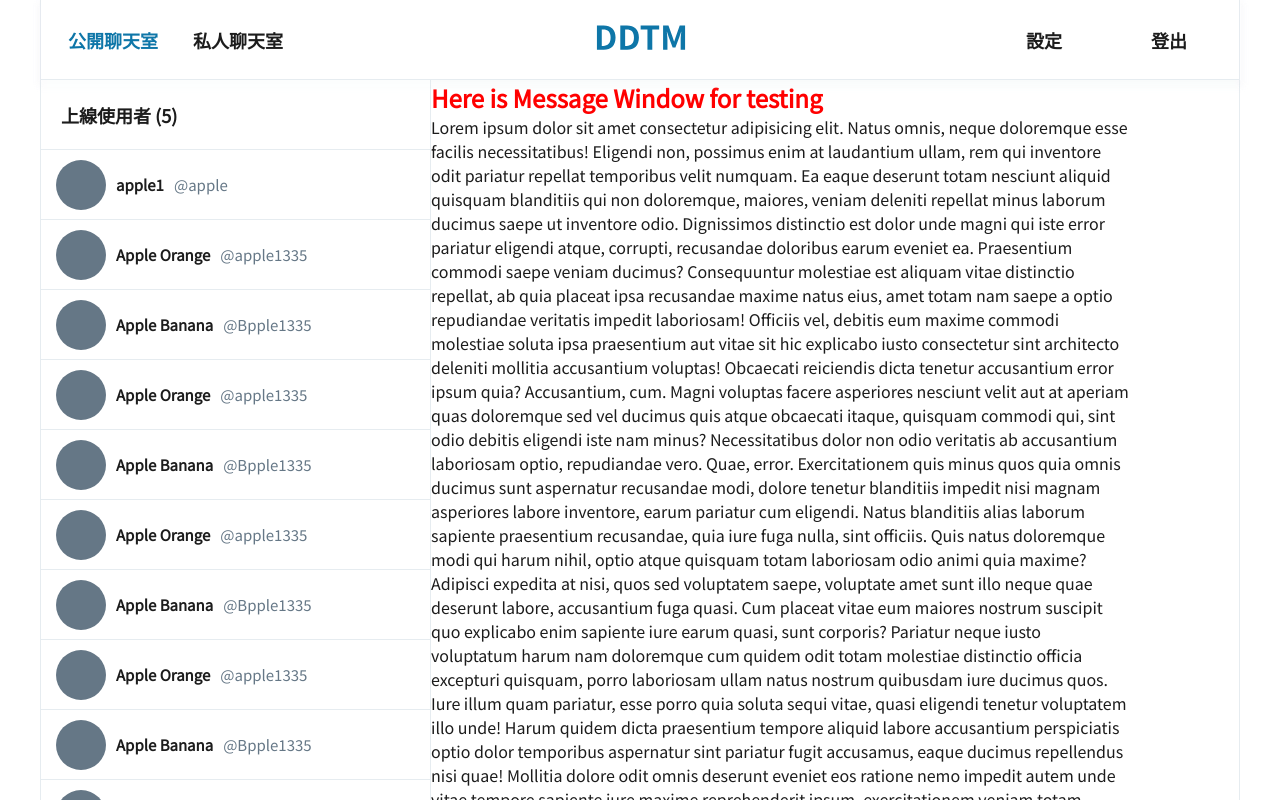
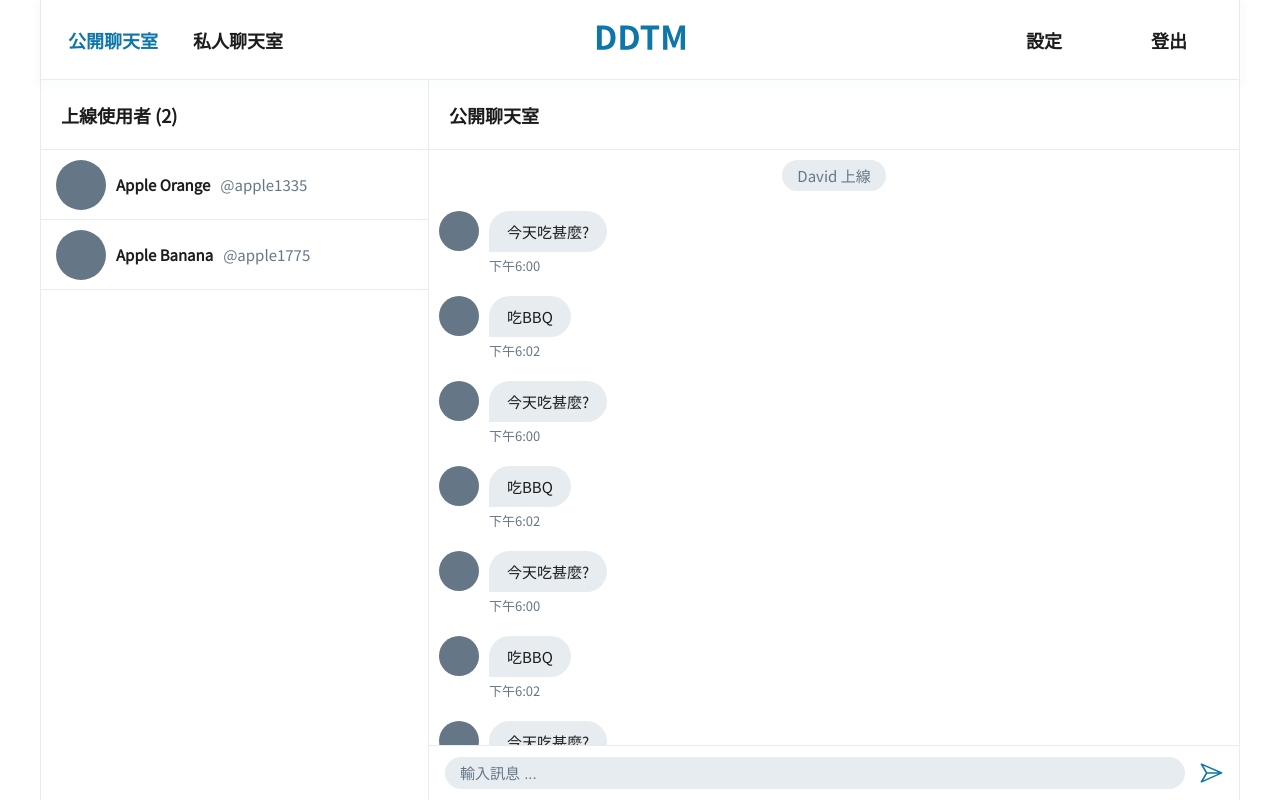
Before and after one commit to DollyChen-CYC/Chatroom-Frontend, a React (Create React App) app: page /public in a window 1280 px wide. Built offline with nearby package versions, Linux system fonts and the light colour scheme.

Commit message:
feat. chatroom HTML/CSS setting & online user loop setting

```diff
--- a/src/components/ChatWindow.js
+++ b/src/components/ChatWindow.js
@@ -1,96 +1,114 @@
+import React, { useEffect, useState } from "react";
+import { useHistory } from "react-router-dom";
+
 const ChatWindow = () => {
   return (
-    <div>
-      <h1>Here is Message Window for testing</h1>
-      <p>
-        Lorem ipsum dolor sit amet consectetur adipisicing elit. Natus omnis,
-        neque doloremque esse facilis necessitatibus! Eligendi non, possimus
-        enim at laudantium ullam, rem qui inventore odit pariatur repellat
-        temporibus velit numquam. Ea eaque deserunt totam nesciunt aliquid
-        quisquam blanditiis qui non doloremque, maiores, veniam deleniti
-        repellat minus laborum ducimus saepe ut inventore odio. Dignissimos
-        distinctio est dolor unde magni qui iste error pariatur eligendi atque,
-        corrupti, recusandae doloribus earum eveniet ea. Praesentium commodi
-        saepe veniam ducimus? Consequuntur molestiae est aliquam vitae
-        distinctio repellat, ab quia placeat ipsa recusandae maxime natus eius,
-        amet totam nam saepe a optio repudiandae veritatis impedit laboriosam!
-        Officiis vel, debitis eum maxime commodi molestiae soluta ipsa
-        praesentium aut vitae sit hic explicabo iusto consectetur sint
-        architecto deleniti mollitia accusantium voluptas! Obcaecati reiciendis
-        dicta tenetur accusantium error ipsum quia? Accusantium, cum. Magni
-        voluptas facere asperiores nesciunt velit aut at aperiam quas doloremque
-        sed vel ducimus quis atque obcaecati itaque, quisquam commodi qui, sint
-        odio debitis eligendi iste nam minus? Necessitatibus dolor non odio
-        veritatis ab accusantium laboriosam optio, repudiandae vero. Quae,
-        error. Exercitationem quis minus quos quia omnis ducimus sunt aspernatur
-        recusandae modi, dolore tenetur blanditiis impedit nisi magnam
-        asperiores labore inventore, earum pariatur cum eligendi. Natus
-        blanditiis alias laborum sapiente praesentium recusandae, quia iure fuga
-        nulla, sint officiis. Quis natus doloremque modi qui harum nihil, optio
-        atque quisquam totam laboriosam odio animi quia maxime? Adipisci
-        expedita at nisi, quos sed voluptatem saepe, voluptate amet sunt illo
-        neque quae deserunt labore, accusantium fuga quasi. Cum placeat vitae
-        eum maiores nostrum suscipit quo explicabo enim sapiente iure earum
-        quasi, sunt corporis? Pariatur neque iusto voluptatum harum nam
-        doloremque cum quidem odit totam molestiae distinctio officia excepturi
-        quisquam, porro laboriosam ullam natus nostrum quibusdam iure ducimus
-        quos. Iure illum quam pariatur, esse porro quia soluta sequi vitae,
-        quasi eligendi tenetur voluptatem illo unde! Harum quidem dicta
-        praesentium tempore aliquid labore accusantium perspiciatis optio dolor
-        temporibus aspernatur sint pariatur fugit accusamus, eaque ducimus
-        repellendus nisi quae! Mollitia dolore odit omnis deserunt eveniet eos
-        ratione nemo impedit autem unde vitae tempore sapiente iure maxime
-        reprehenderit ipsum, exercitationem veniam totam saepe! Sed maxime,
-        beatae fugit ullam aperiam minima quos esse quaerat adipisci nesciunt ut
-        amet fuga magni officiis. Amet dolorem sequi esse consequuntur
-        reiciendis, quaerat deserunt tempore, officia nulla laudantium, tempora
-        excepturi voluptas voluptate sed sapiente praesentium totam veritatis
-        aliquid? Consectetur consequatur reprehenderit, debitis quas assumenda
-        voluptatem veritatis dignissimos, dicta velit dolores hic eos cumque
-        labore incidunt modi voluptate? Molestias facere voluptatibus suscipit
-        beatae explicabo consequuntur dolores laborum aspernatur officia,
-        tempore dicta ipsa ab pariatur numquam ad illum ipsum rerum, ducimus
-        molestiae. Et odit sint dicta nisi veritatis dignissimos placeat
-        reprehenderit, incidunt repellat facilis deserunt dolorum voluptate
-        labore nihil, dolores alias at est fuga! Labore, explicabo ipsam illo
-        optio dolor debitis aperiam laudantium inventore odit dolores beatae quo
-        architecto! Saepe totam ea facilis odio, culpa consequuntur obcaecati ut
-        commodi dolores, delectus cumque quas! Quo ipsa commodi delectus fuga
-        sequi possimus dolore, incidunt temporibus repudiandae officiis adipisci
-        modi ea sed quod similique velit molestias accusantium deserunt? Dicta
-        placeat sed dolor tenetur quod labore expedita amet magni ratione. Esse
-        sapiente ipsam fugit labore est nulla dicta expedita ut autem corporis.
-        Qui sequi impedit, ad doloremque maiores, nesciunt voluptas quidem quas
-        distinctio accusamus id saepe dolores sit odio. Facere sint illo
-        corporis debitis repudiandae expedita, quos, quia, incidunt animi
-        aliquam iure dolorem laborum rem quidem explicabo veniam nihil beatae
-        ullam ipsam excepturi unde voluptatibus a quod. Ipsa tenetur ab harum
-        deserunt non ipsam libero doloribus voluptatibus dolorum reiciendis fuga
-        laboriosam, odit eveniet quaerat commodi et officia omnis, amet itaque.
-        Corporis molestias porro odio, ea nobis consequatur voluptate inventore?
-        Nesciunt optio numquam ipsa illo sapiente nisi recusandae consectetur
-        ducimus, molestias laudantium facilis quod odio necessitatibus doloribus
-        architecto, molestiae possimus veritatis quasi quo dolorem! Vero aliquam
-        obcaecati vel veniam. Veritatis praesentium magni recusandae repudiandae
-        consequuntur voluptatem assumenda molestias perspiciatis consequatur!
-        Nemo quia velit veritatis animi, vitae ipsam voluptas! Tenetur,
-        officiis. Molestiae culpa corrupti aliquid quae reprehenderit dolorum
-        nam ipsa, iusto numquam incidunt illum quasi commodi molestias,
-        aspernatur similique quam vitae minima excepturi dolores itaque id qui,
-        soluta est dolor! Dolorum nostrum odit nisi et vero id ipsam sed, porro
-        consequatur deserunt expedita fuga incidunt sint molestias obcaecati
-        pariatur culpa, quis neque tempora reiciendis voluptatem facere odio
-        deleniti! Aliquam saepe quas libero ea. Aliquid doloribus expedita
-        temporibus sapiente quasi officiis ut, inventore dolore ad? Aperiam
-        illum obcaecati sint aut? Placeat tempore, officiis eius quia, eveniet
-        non deleniti possimus doloremque quod porro perferendis officia vel
-        alias consequatur vitae ab est magni. Tempora consectetur, numquam unde
-        inventore placeat culpa esse, dolorum corporis ducimus, tenetur aperiam.
-        Totam quidem neque fuga non sit quas quibusdam id maiores eius fugiat
-        nostrum enim nesciunt accusamus eaque, ipsum sapiente nisi quia alias?
-        Eligendi nostrum, at debitis adipisci ex minus, tenetur vitae
-        exercitationem officia sunt quas.
-      </p>
+    <div className="chatroom">
+      <div className="chatroom__title">
+        <h1 className="chatroom__title__text font__black__18__700">
+          公開聊天室
+        </h1>
+      </div>
+
+      <div className="chatroom__container">
+        <div className="chatroom__message">
+          <div className="chatroom__message__info">
+            <div className="info-text">David 上線</div>
+          </div>
+
+          <div className="chatroom__message__receive">
+            <div className="avatar"></div>
+            <div className="wrapper">
+              <div className="message">今天吃甚麼?</div>
+              <span className="time">下午6:00</span>
+            </div>
+          </div>
+          <div className="chatroom__message__receive">
+            <div className="avatar"></div>
+            <div className="wrapper">
+              <div className="message">吃BBQ</div>
+              <span className="time">下午6:02</span>
+            </div>
+          </div>
+          <div className="chatroom__message__receive">
+            <div className="avatar"></div>
+            <div className="wrapper">
+              <div className="message">今天吃甚麼?</div>
+              <span className="time">下午6:00</span>
+            </div>
+          </div>
+          <div className="chatroom__message__receive">
+            <div className="avatar"></div>
+            <div className="wrapper">
+              <div className="message">吃BBQ</div>
+              <span className="time">下午6:02</span>
+            </div>
+          </div>
+          <div className="chatroom__message__receive">
+            <div className="avatar"></div>
+            <div className="wrapper">
+              <div className="message">今天吃甚麼?</div>
+              <span className="time">下午6:00</span>
+            </div>
+          </div>
+          <div className="chatroom__message__receive">
+            <div className="avatar"></div>
+            <div className="wrapper">
+              <div className="message">吃BBQ</div>
+              <span className="time">下午6:02</span>
+            </div>
+          </div>
+          <div className="chatroom__message__receive">
+            <div className="avatar"></div>
+            <div className="wrapper">
+              <div className="message">今天吃甚麼?</div>
+              <span className="time">下午6:00</span>
+            </div>
+          </div>
+          <div className="chatroom__message__receive">
+            <div className="avatar"></div>
+            <div className="wrapper">
+              <div className="message">吃BBQ</div>
+              <span className="time">下午6:02</span>
+            </div>
+          </div>
+          <div className="chatroom__message__receive">
+            <div className="avatar"></div>
+            <div className="wrapper">
+              <div className="message">今天吃甚麼?</div>
+              <span className="time">下午6:00</span>
+            </div>
+          </div>
+          <div className="chatroom__message__receive">
+            <div className="avatar"></div>
+            <div className="wrapper">
+              <div className="message">吃BBQ</div>
+              <span className="time">下午6:02</span>
+            </div>
+          </div>
+
+          <div className="chatroom__message__send">
+            <div className="wrapper">
+              <div className="message">好耶~~</div>
+              <span className="time">下午6:03</span>
+            </div>
+          </div>
+        </div>
+
+        <div className="chatroom__launch">
+          <form action="" className="chatroom__launch__form">
+            <input
+              type="text"
+              className="chatroom__launch__form__input"
+              placeholder="輸入訊息 ..."
+            />
+            <button
+              type="submit"
+              className="chatroom__launch__form__send-btn"
+            ></button>
+          </form>
+        </div>
+      </div>
     </div>
   );
 };
--- a/src/components/OnlineUserList.js
+++ b/src/components/OnlineUserList.js
@@ -1,78 +1,29 @@
+import React, { useEffect, useState } from "react";
+import { useHistory } from "react-router-dom";
+
 const OnlineUserList = () => {
+  let data = [
+    { id: "2", name: "Apple Orange", account: "apple1335", avatar: "" },
+    { id: "4", name: "Apple Banana", account: "apple1775", avatar: "" },
+  ];
+  let [onlineUserData, setOnlineUserData] = useState(data);
+
   return (
     <div className="list">
       <div className="list__title">
         <h1 className="list__title__text font__black__18__700">
-          上線使用者 ({5})
+          上線使用者 ({onlineUserData.length})
         </h1>
       </div>
 
       <div className="list__users">
-        <div className="list__users__card">
-          <div className="avatar"></div>
-          <h3 className="name font__black__15__700">apple1</h3>
-          <h3 className="account font__gray__15__500">@apple</h3>
-        </div>
-        <div className="list__users__card">
-          <div className="avatar"></div>
-          <h3 className="name font__black__15__700">Apple Orange</h3>
-          <h3 className="account font__gray__15__500">@apple1335</h3>
-        </div>
-        <div className="list__users__card">
-          <div className="avatar"></div>
-          <h3 className="name font__black__15__700">Apple Banana</h3>
-          <h3 className="account font__gray__15__500">@Bpple1335</h3>
-        </div>
-        <div className="list__users__card">
-          <div className="avatar"></div>
-          <h3 className="name font__black__15__700">Apple Orange</h3>
-          <h3 className="account font__gray__15__500">@apple1335</h3>
-        </div>
-        <div className="list__users__card">
-          <div className="avatar"></div>
-          <h3 className="name font__black__15__700">Apple Banana</h3>
-          <h3 className="account font__gray__15__500">@Bpple1335</h3>
-        </div>
-        <div className="list__users__card">
-          <div className="avatar"></div>
-          <h3 className="name font__black__15__700">Apple Orange</h3>
-          <h3 className="account font__gray__15__500">@apple1335</h3>
-        </div>
-        <div className="list__users__card">
-          <div className="avatar"></div>
-          <h3 className="name font__black__15__700">Apple Banana</h3>
-          <h3 className="account font__gray__15__500">@Bpple1335</h3>
-        </div>
-        <div className="list__users__card">
-          <div className="avatar"></div>
-          <h3 className="name font__black__15__700">Apple Orange</h3>
-          <h3 className="account font__gray__15__500">@apple1335</h3>
-        </div>
-        <div className="list__users__card">
-          <div className="avatar"></div>
-          <h3 className="name font__black__15__700">Apple Banana</h3>
-          <h3 className="account font__gray__15__500">@Bpple1335</h3>
-        </div>
-        <div className="list__users__card">
-          <div className="avatar"></div>
-          <h3 className="name font__black__15__700">Apple Orange</h3>
-          <h3 className="account font__gray__15__500">@apple1335</h3>
-        </div>
-        <div className="list__users__card">
-          <div className="avatar"></div>
-          <h3 className="name font__black__15__700">Apple Banana</h3>
-          <h3 className="account font__gray__15__500">@Bpple1335</h3>
-        </div>
-        <div className="list__users__card">
-          <div className="avatar"></div>
-          <h3 className="name font__black__15__700">Apple Orange</h3>
-          <h3 className="account font__gray__15__500">@apple1335</h3>
-        </div>
-        <div className="list__users__card">
-          <div className="avatar"></div>
-          <h3 className="name font__black__15__700">Apple Banana</h3>
-          <h3 className="account font__gray__15__500">@Bpple1335</h3>
-        </div>
+        {onlineUserData.map((user) => (
+          <div className="list__users__card">
+            <div className="avatar">{user.avatar}</div>
+            <h3 className="name font__black__15__700">{user.name}</h3>
+            <h3 className="account font__gray__15__500">@{user.account}</h3>
+          </div>
+        ))}
       </div>
     </div>
   );
--- a/src/stylesheets/_basic.scss
+++ b/src/stylesheets/_basic.scss
@@ -49,10 +49,11 @@ body {
     .right-chat-section {
       height: 100%;
       width: 100%;
-      overflow-y: auto;
-      @extend %hidden-scrollbar-setting;
+      // overflow-y: auto;
+      // @extend %hidden-scrollbar-setting;
       @include pc-media {
-        max-width: 700px;
+        // width: 80%;
+        max-width: 810px;
         flex-grow: 1;
       }
     }
--- a/src/stylesheets/_publicChatroom.scss
+++ b/src/stylesheets/_publicChatroom.scss
@@ -1,5 +1,4 @@
 // online User List
-
 .list {
   width: 100%;
   position: relative;
@@ -42,3 +41,141 @@
     }
   }
 }
+
+// public chatroom
+.chatroom {
+  height: 100%;
+  &__title {
+    height: 70px;
+    width: 100%;
+    position: sticky;
+    top: 0px;
+    background-color: $white-bg;
+    padding: 0 20px;
+    text-align: start;
+    line-height: 70px;
+    border-bottom: 1px solid $border-gray;
+  }
+
+  &__container {
+    display: flex;
+    flex-direction: column;
+    justify-content: space-between;
+    height: calc(100% - 70px);
+  }
+
+  &__message {
+    overflow-y: auto;
+    @extend %hidden-scrollbar-setting;
+    display: flex;
+    flex-direction: column;
+
+    &__info {
+      margin: 10px 0px;
+      display: flex;
+      justify-content: center;
+      .info-text {
+        padding: 5px 15px;
+        border-radius: 50px;
+        background-color: $border-gray;
+        font-size: 15px;
+        font-weight: 500;
+        color: $text-gray;
+      }
+    }
+
+    // 收到訊息
+    &__receive {
+      display: flex;
+      margin: 10px 0px;
+      .avatar {
+        margin-left: 10px;
+        height: 40px;
+        width: 40px;
+        border-radius: 50%;
+        background-color: $text-gray;
+      }
+      .wrapper {
+        margin-left: 10px;
+        .message {
+          padding: 10px 18px;
+          background-color: $border-gray;
+          border-radius: 50px 50px 50px 0px;
+          color: $text-black;
+          font-size: 15px;
+          font-weight: 500;
+        }
+        .time {
+          font-size: 13px;
+          font-weight: 500;
+          color: $text-gray;
+        }
+      }
+    }
+
+    // 送出的訊息
+    &__send {
+      display: flex;
+      flex-direction: row-reverse;
+      margin: 10px 0px;
+      .wrapper {
+        display: flex;
+        flex-direction: column;
+        align-items: flex-end;
+        margin-right: 10px;
+        .message {
+          padding: 10px 18px;
+          background-color: $theme-blue;
+          border-radius: 50px 50px 0px 50px;
+          color: $text-white;
+          font-size: 15px;
+          font-weight: 500;
+        }
+        .time {
+          font-size: 13px;
+          font-weight: 500;
+          color: $text-gray;
+        }
+      }
+    }
+  }
+  &__launch {
+    width: 100%;
+    min-width: 280px;
+    // position: fixed;
+    // bottom: 0px;
+    z-index: 1;
+    height: 55px;
+    padding: 11px 16px;
+    border-top: solid 1px $border-gray;
+    background-color: #fff;
+    &__form {
+      display: flex;
+      gap: 15px;
+      justify-content: space-between;
+      align-items: center;
+      &__input {
+        height: 32px;
+        width: 100%;
+        padding: 8px 15px;
+        border: transparent;
+        border-radius: 50px;
+        background-color: $border-gray;
+        font-size: 15px;
+        &::placeholder {
+          color: $default-hint-color;
+        }
+      }
+      &__send-btn {
+        border-radius: unset;
+        background-color: unset;
+        padding-left: 5px;
+        width: 20px;
+        height: 20px;
+        background-image: url(../assets/images/icon_send.svg);
+        background-size: contain;
+        background-repeat: no-repeat;
+      }
+    }
+  }
+}
```
Also changed, not shown: src/assets/images/icon_send.svg (added).
